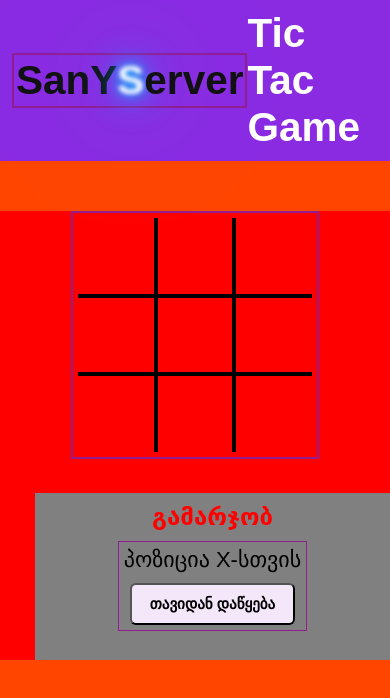
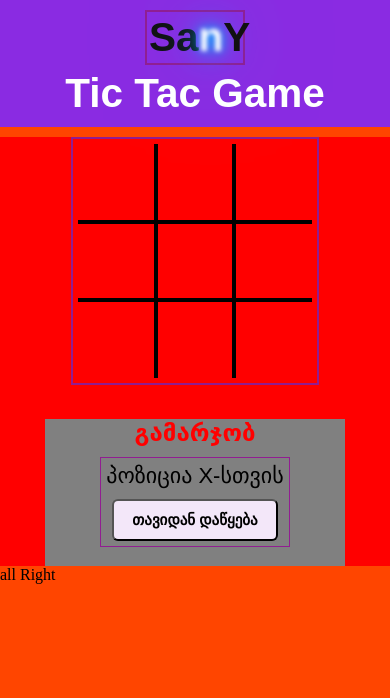
Before and after one commit to sandro878/Tic-Tac-M, a plain HTML site: page index.html in a window 390 px wide. Drawn offline with Linux system fonts and the light colour scheme; a web font is replaced by a local one.

Commit message:
start Responsive
--Version 1.7.5

```diff
--- a/css/style.css
+++ b/css/style.css
@@ -1,57 +1,57 @@
 /* Eng Fonts  font-family: "Madimi One", sans-serif;*/
-@import url('https://fonts.googleapis.com/css2?family=Madimi+One&display=swap');
+@import url("https://fonts.googleapis.com/css2?family=Madimi+One&display=swap");
 /* Geo Fonts  font-family: "ALKDots", sans-serif;*/
 @import url("https://cdn.web-fonts.ge/fonts/alkdots/css/alkdots.min.css");
 
-*{
+* {
   margin: 0;
   padding: 0;
   box-sizing: border-box;
 }
-body{
+body {
   background-color: orangered;
-
 }
-nav{
-    background-color:blueviolet;
+/* Nav Bar */
+nav {
+  background-color: blueviolet;
   color: white;
   font-size: 27px;
-    display: flex;
-    justify-content: space-between;
-    align-items: center;
   padding: 10px 12px;
+  text-align: center;
   font-family: "Madimi One", sans-serif;
 }
-nav h1{
-    border:2px solid #911d91;
+nav h1 {
+  width: 100px;
+  margin: 0 auto;
+  border: 2px solid #911d91;
   padding: 2px;
   cursor: pointer;
   transition: all 1s;
+  margin-bottom: 5px;
 }
-nav h1:hover{
+nav h1:hover {
   background-color: #911d91;
   color: cadetblue;
 }
 
-.gameContainer{
+/* Game Style */
+.gameContainer {
   background-color: red;
   display: flex;
   justify-content: center;
-    margin-top: 50px;
+  margin-top: 10px;
   text-align: center;
 }
-
-.container{
+.container {
   display: grid;
   grid-template-rows: repeat(3, 10vw);
   grid-template-columns: repeat(3, 10vw);
-    font-family: 'Roboto', sans-serif;
+  font-family: "Roboto", sans-serif;
   position: relative;
-    border:2px solid #911d91;
+  border: 2px solid #911d91;
   padding: 5px;
 }
-
-.box{
+.box {
   border: 2px solid black;
   font-size: 8vw;
   cursor: pointer;
@@ -59,38 +59,31 @@ nav h1:hover{
   justify-content: center;
   align-items: center;
 }
-
-.box:hover{
+.box:hover {
   background-color: rgb(242, 234, 250);
 }
-
 .info {
   font-size: 22px;
 }
-
-.gameInfo{
-    padding: 10px 34px;
-    margin-left: 35px;
-    width: 400px;
-
+.gameInfo {
+  width: 300px;
   background-color: grey;
-    font-family: 'Baloo Bhaina 2', cursive;
+  font-family: "Baloo Bhaina 2", cursive;
   display: flex;
   flex-direction: column;
   align-items: center;
   justify-content: space-between;
 }
-
-.gameInfo h1{
+.gameInfo h1 {
   font-size: 2.5rem;
   margin-bottom: 10px;
 }
-.gameInfo .result{
+.gameInfo .result {
   padding: 5px;
-    border:1px solid #911d91 ;
+  border: 1px solid #911d91;
   font-family: "ALKDots", sans-serif;
 }
-.gameInfo #reset{
+.gameInfo #reset {
   margin-top: 10px;
   padding: 10px 18px;
   background: #f3e7f9;
@@ -101,35 +94,32 @@ nav h1:hover{
   font-weight: bolder;
   transition: all 1s;
 }
-
-.gameInfo #reset:hover{
+.gameInfo #reset:hover {
   background-color: #911d91;
   color: white;
 }
-.imgbox img{
+.imgbox img {
   width: 0;
   transition: width 1s ease-in-out;
 }
 
-.br-0{
+.br-0 {
   border-right: 0;
 }
 
-.bl-0{
+.bl-0 {
   border-left: 0;
 }
 
-.bt-0{
+.bt-0 {
   border-top: 0;
 }
 
-.bb-0{
+.bb-0 {
   border-bottom: 0;
 }
 
-
-
-.line{
+.line {
   background-color: black;
   height: 3px;
   width: 0;
@@ -138,15 +128,25 @@ nav h1:hover{
   transition: width 1s ease-in-out;
 }
 
-@media screen and (max-width: 950px)
-{
-    .gameContainer{
+@media screen and (min-width: 768px) {
+  nav {
+    width: 100%;
+    display: flex;
+    justify-content: space-between;
+  }
+  nav h1 {
+    margin: 0;
+  }
+}
+
+@media screen and (max-width: 950px) {
+  .gameContainer {
     flex-wrap: wrap;
   }
-    .gameInfo{
+  .gameInfo {
     margin-top: 34px;
   }
-    .gameInfo h1{
+  .gameInfo h1 {
     font-size: 1.5rem;
   }
   .container {
--- a/index.html
+++ b/index.html
@@ -13,7 +13,7 @@
       display: table-cell;
       margin: 0;
       padding: 0;
-      animation: animate 2s infinite linear;
+      animation: animate 1.5s infinite linear;
     }
     h1 span:nth-child(1) {
       animation-delay: 0s;
@@ -26,18 +26,6 @@
     }
     h1 span:nth-child(4) {
       animation-delay: 0.75s;
-    }
-    h1 span:nth-child(5) {
-      animation-delay: 1s;
-    }
-    h1 span:nth-child(6) {
-      animation-delay: 1.25s;
-    }
-    h1 span:nth-child(7) {
-      animation-delay: 1.5s;
-    }
-    h1 span:nth-child(8) {
-      animation-delay: 1.75s;
     }
 
     @keyframes animate {
@@ -59,18 +47,13 @@
   </style>
 
   <body>
+    <!-- Nav -->
     <nav>
       <h1>
         <span>S</span>
         <span>a</span>
         <span>n</span>
         <span>Y</span>
-        <span>S</span>
-        <span>e</span>
-        <span>r</span>
-        <span>v</span>
-        <span>e</span>
-        <span>r</span>
       </h1>
       <h2 title="Tic Tac Game">Tic Tac Game</h2>
     </nav>
@@ -99,6 +82,9 @@
         </div>
       </div>
     </div>
+    <footer>
+      <div class="footer">all Right</div>
+    </footer>
     <script src="js/script.js"></script>
     <script>
       const containerEl = document.querySelector(".cs");
```
Lines whose indentation alone changed are shown as unchanged.
